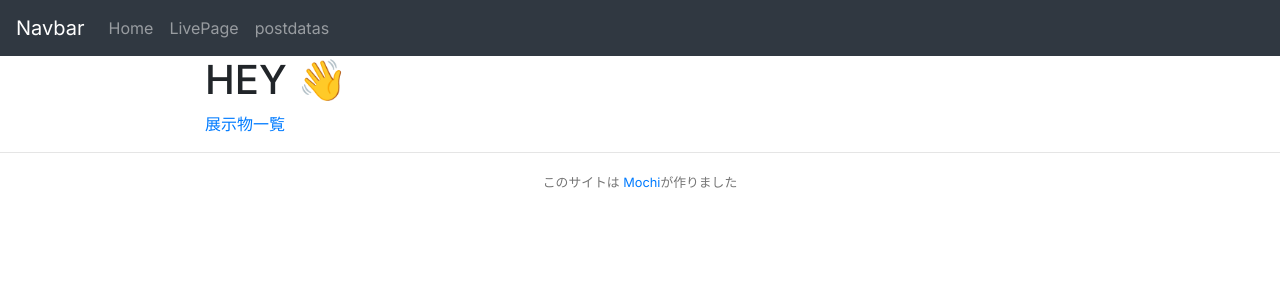
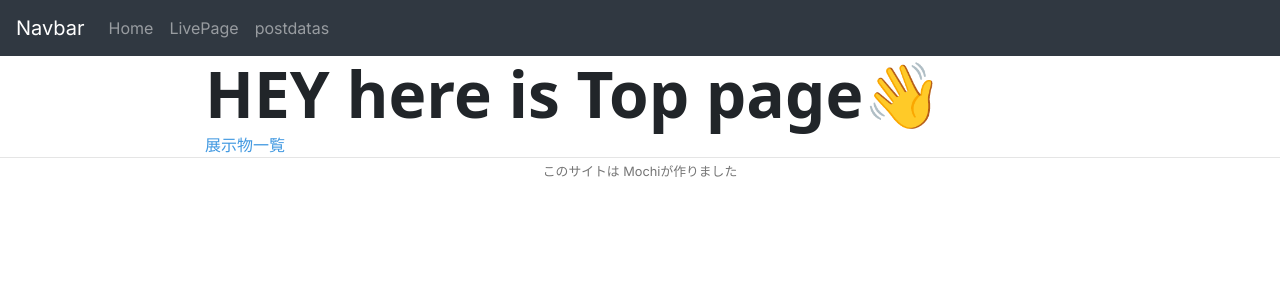
Before and after one commit to Mochichi2003/Campus-festival, a Next.js app: page / in a window 1280 px wide. Shown: the top 300 px of the page. Built offline with nearby package versions, Linux system fonts and the light colour scheme.

Commit message:
tailwaind cssを入れた

```diff
--- a/components/PostList.jsx
+++ b/components/PostList.jsx
@@ -16,7 +16,9 @@ export default function PostList({ posts }) {
                 <Link href={{ pathname: `/post/${post.slug}` }}>
                   <div>
                     <a>
-                      <h2>{post.frontmatter.title}</h2>
+                      <h2 className="text-5xl font-semibold">
+                        {post.frontmatter.title}
+                      </h2>
                     </a>
                     <p>{post.frontmatter.author}が書きました</p>
                   </div>
--- a/package.json
+++ b/package.json
@@ -36,6 +36,7 @@
     "*.js": "eslint --fix"
   },
   "devDependencies": {
+    "@fullhuman/postcss-purgecss": "^3.0.0",
     "@types/node": "^12.12.21",
     "@types/react": "^16.9.16",
     "@types/react-dom": "^16.9.4",
@@ -52,7 +53,9 @@
     "eslint-plugin-standard": "^4.0.1",
     "husky": "^4.3.0",
     "lint-staged": "^10.4.0",
+    "postcss-preset-env": "^6.7.0",
     "prettier": "^2.1.2",
+    "tailwindcss": "^1.8.10",
     "typescript": "4.0"
   },
   "license": "MIT"
--- a/pages/_app.tsx
+++ b/pages/_app.tsx
@@ -2,6 +2,8 @@ import { AppProps } from "next/app";
 import "bootstrap/dist/css/bootstrap.min.css";
 import "../style/global.css";
 import Router from "next/router";
+
+import "../style/tailwind.css";
 
 import * as gtag from "../lib/gtag";
 
--- a/pages/index.tsx
+++ b/pages/index.tsx
@@ -8,8 +8,10 @@ const IndexPage = () => (
     title="Home"
     // NotShowHederAndFooter="true"
   >
-    <h1>HEY 👋</h1>
-    <Link href="./postdatas">展示物一覧</Link>
+    <h1 className="text-6xl font-sans font-bold">HEY here is Top page👋</h1>
+    <Link href="./postdatas">
+      <a className="text-blue-500">展示物一覧</a>
+    </Link>
   </Layout>
 );
 
--- /dev/null
+++ b/postcss.config.js
@@ -0,0 +1,26 @@
+const purgecss = [
+  "@fullhuman/postcss-purgecss",
+  {
+    // Specify the paths to all of the template files
+    content: [
+      "./pages/**/*.{js,jsx,ts,tsx}",
+      "./components/**/*.{js,jsx,ts,tsx}",
+    ],
+    // This is the function used to extract class names from the templates
+    defaultExtractor: (content) => {
+      // Capture as liberally as possible, including things like `h-(screen-1.5)`
+      const broadMatches = content.match(/[^<>"'`\\s]*[^<>"'`\\s:]/g) || [];
+      // Capture classes within other delimiters like .block(class="w-1/2") in Pug
+      const innerMatches =
+        content.match(/[^<>"'`\\s.()]*[^<>"'`\\s.():]/g) || [];
+      return broadMatches.concat(innerMatches);
+    },
+  },
+];
+module.exports = {
+  plugins: [
+    "tailwindcss",
+    process.env.NODE_ENV === "production" ? purgecss : undefined,
+    "postcss-preset-env",
+  ],
+};
--- /dev/null
+++ b/style/tailwind.css
@@ -0,0 +1,5 @@
+/* purgecss start ignore */
+@tailwind base;
+@tailwind components;
+/* purgecss end ignore */
+@tailwind utilities;
--- /dev/null
+++ b/tailwind.config.js
@@ -0,0 +1,12 @@
+module.exports = {
+  future: {
+    // removeDeprecatedGapUtilities: true,
+    // purgeLayersByDefault: true,
+  },
+  purge: [],
+  theme: {
+    extend: {},
+  },
+  variants: {},
+  plugins: [],
+};
```
Also changed, not shown: 1 other file (tests, documents, lock files or other folders).
